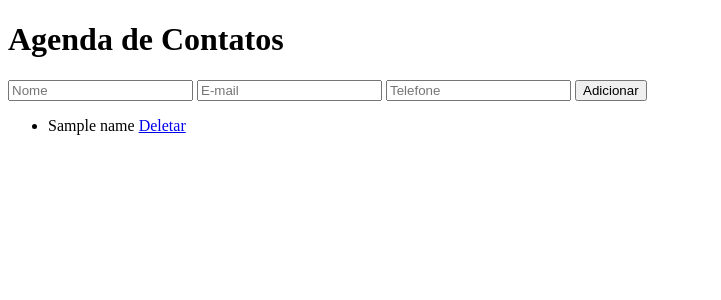
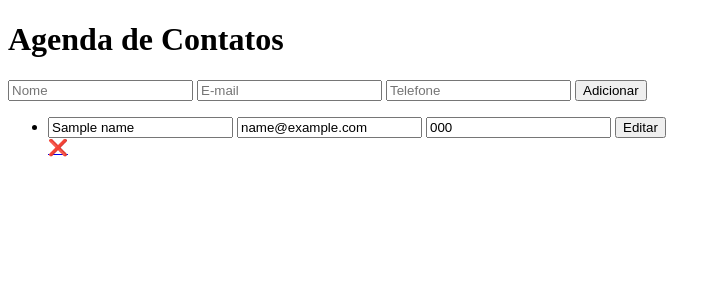
Before and after one commit to ValenteGH/Exerc-cio-Agenda, a Flask app: template templates/agenda.html in a window 1280 px wide. Shown: the top 300 px of the page, without its empty margins (0-721 px from the left). Run offline with Flask 2, Linux system fonts and the light colour scheme; the template is opened without the code that fills it: most values are stand-ins (such as "Sample title", 1, 10 or a date in 2020).

Commit message:
change2.2

```diff
--- a/templates/agenda.html
+++ b/templates/agenda.html
@@ -18,14 +18,20 @@
   </form>
   <ul>
     {% for name in contacts %}
-      <li>{{ name['name'] }}
-          {% if contact['complete'] == False %}
+      <li>
+          <form action="/update/{{ loop.agenda0 }}" method="POST">
+             <input name="name" value="{{ name['name'] }}">
+             <input name="email" value="{{ name['email'] }}">
+             <input name="phone" value="{{ name['phone'] }}">
+             <button type="submit">Editar</button>
+          </form>
+          {% if contacts['complete'] == False %}
             <a href="/complete/{{ loop.agenda0 }}">
-             Completar
+               Completar
             </a>
           {% endif %}
           <a href="/delete/{{ loop.agenda0 }}">
-            Deletar
+            ❌
           </a>
       </li>
     {% endfor %}
```
